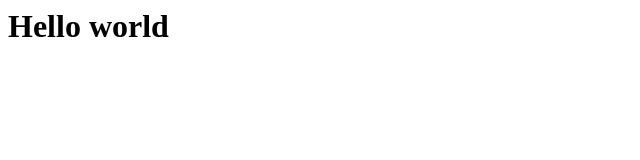
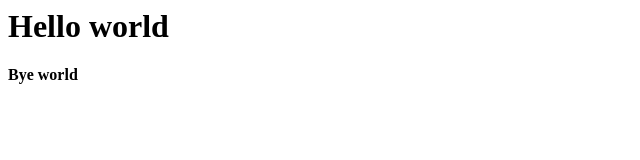
Before and after one commit to yuratushcanchu-hue/Perodzxec, a plain HTML site: page index.html in a window 1280 px wide. Shown: the full height of the page, 0-640 px from the left. Drawn offline with Linux system fonts and the light colour scheme.

Commit message:
Пінус нігра

```diff
--- a/index.html
+++ b/index.html
@@ -1 +1,3 @@
 <h1> Hello world </h1>
+
+<h4> Bye world </h4>
```
